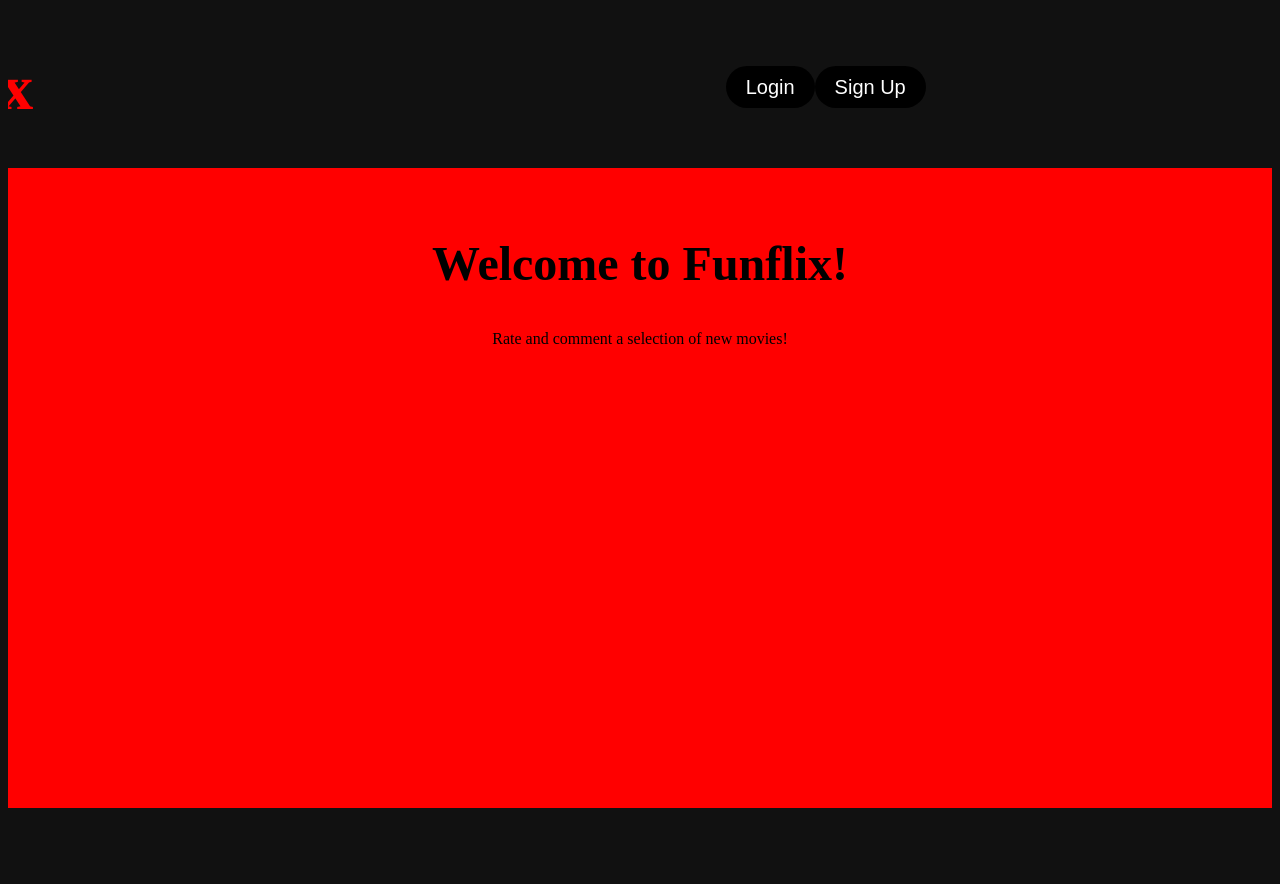
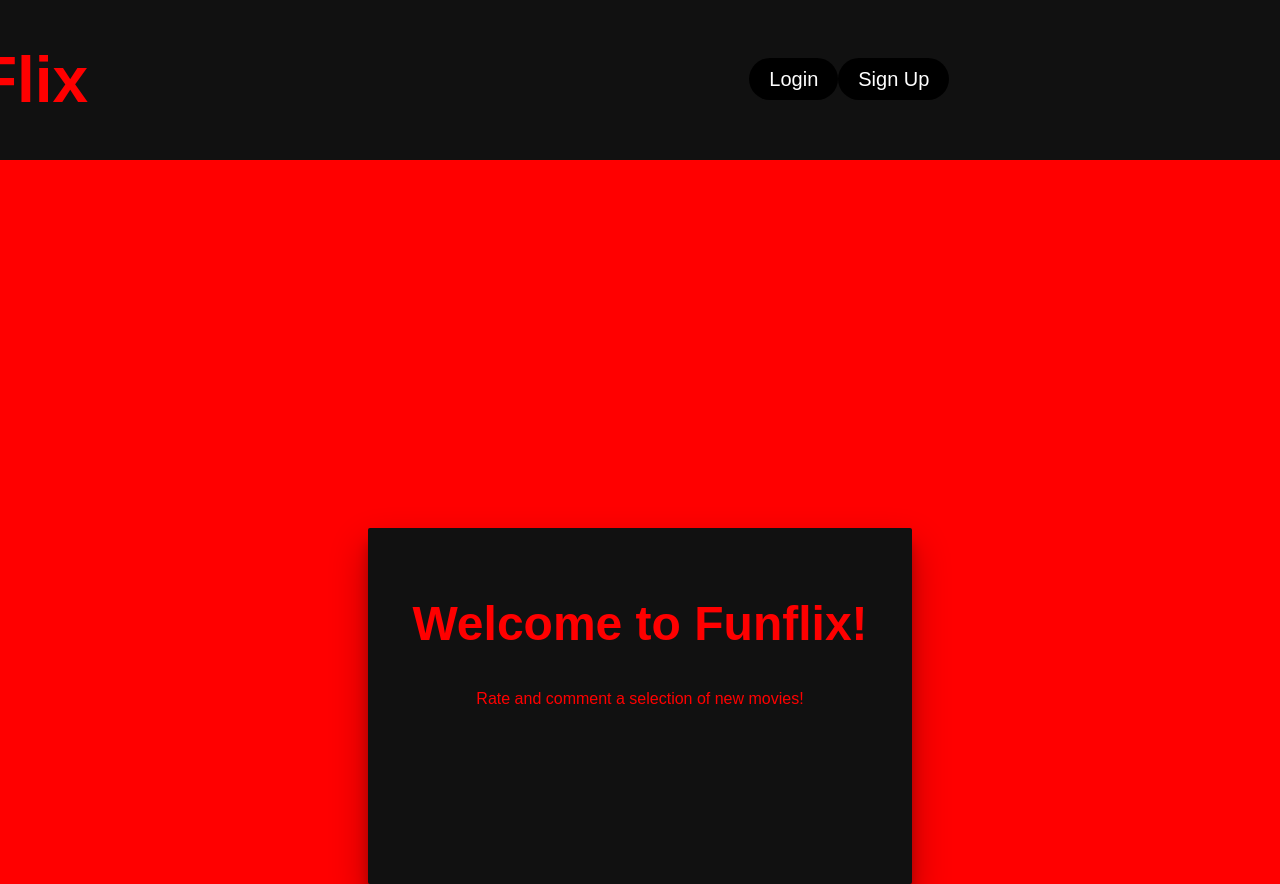
Before and after one commit to majormatt28/Funflix-frontend, a React (Create React App) app: page / in a window 1280 px wide. Before the commit the page ends 816 px from the top, so only its background shows below. Built offline with nearby package versions, Linux system fonts and the light colour scheme; no server answers.

Commit message:
more styling

```diff
--- a/src/components/CommentContainer.jsx
+++ b/src/components/CommentContainer.jsx
@@ -17,4 +17,4 @@
 //         </>
 //     )
 // }
-export default CommentContainer;
+// export default CommentContainer;
--- a/src/components/MovieDetail.jsx
+++ b/src/components/MovieDetail.jsx
@@ -42,7 +42,7 @@ function MovieDetail({currentUser}){
     }
 
     return (
-        <div>
+        <div className="movie-card">
             <h1>{title}</h1>
             <img className="movie-poster" src={image} alt={title}/>
             <h4>Description: {description}</h4>
--- a/src/index.css
+++ b/src/index.css
@@ -24,7 +24,7 @@ header {
 .logo {
   font-size: 2em;
   color: red;
-  margin-left: -538px;
+  margin-left: -470px;
 }
 
 .logo h2 {
@@ -57,12 +57,6 @@ button {
 
 .genre-buttons button {
   margin: 0 1rem;
-}
-
-.box {
-  border: 2px solid var(--black);
-  padding: 1.75rem;
-  text-align: center;
 }
 
 .form{
@@ -108,7 +102,7 @@ a.button:hover {
 
 img {
   width: 100%;
-  height: auto;
+  height: 552px;
   vertical-align: middle;
 }
 
@@ -127,12 +121,68 @@ img {
 
 .card h3 {
   color:red;
+  height: 30px;
+  text-align: center;
 }
 
 h1 {
   text-align: center;
 }
 
+.img {
+	display: block;
+	min-height: 20rem; /* layout hack */
+	background: #fff center center no-repeat;
+	background-size: cover;
+	filter: blur(3px); /* blur the lowres image */
+}
+
+.img > img {
+	display: block;
+	width: 100%;
+	opacity: 0; /* visually hide the img element */
+}
+
+.img.is-loaded {
+	filter: none; /* remove the blur on fullres image */
+	transition: filter 1s;
+}
+
+/* Layout Styles */
+html, body {
+	width: 100%;
+	height: 100%;
+	margin: 0;
+	font-size: 16px;
+	font-family: sans-serif;
+}
+
+.card-list {
+	display: block;
+	margin: 1rem auto;
+	padding: 0;
+	font-size: 0;
+	text-align: center;
+	list-style: none;
+}
+
+.card {
+	display: inline-block;
+	width: 90%;
+	max-width: 23rem;
+	margin: 1rem;
+	font-size: 1rem;
+	text-decoration: none;
+	overflow: hidden;
+	box-shadow: 0 0 3rem -1rem rgba(0,0,0,0.5);
+	transition: transform 0.1s ease-in-out, box-shadow 0.1s;
+  text-align: center;
+}
+
+.card:hover {
+	transform: translateY(-0.5rem) scale(1.0125);
+	box-shadow: 0 0.5em 3rem -1rem rgba(0,0,0,0.5);
+}
 
 /* Search Bar */
 
@@ -295,3 +345,25 @@ h1 {
 }
 
 /* HomePage Greeting */
+
+.box {
+  border: 2px solid var(--black);
+  padding: 1.75rem;
+  text-align: center;
+  background: #111;
+  border-radius: 2px;
+  /* display: inline-block; */
+  height: 300px;
+  margin: 23rem;
+  position: relative;
+  /* width: 300px; */
+  box-shadow: 0 19px 38px rgba(0,0,0,0.30), 0 15px 12px rgba(0,0,0,0.22);
+}
+
+h2 {
+  color: red;
+}
+
+p {
+  color: red;
+}
```
